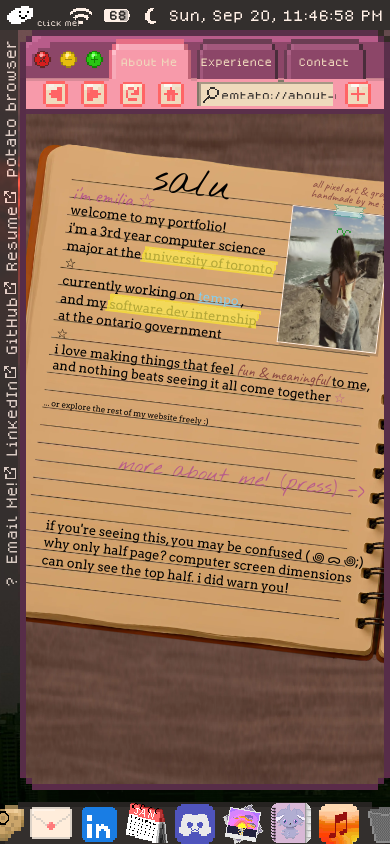
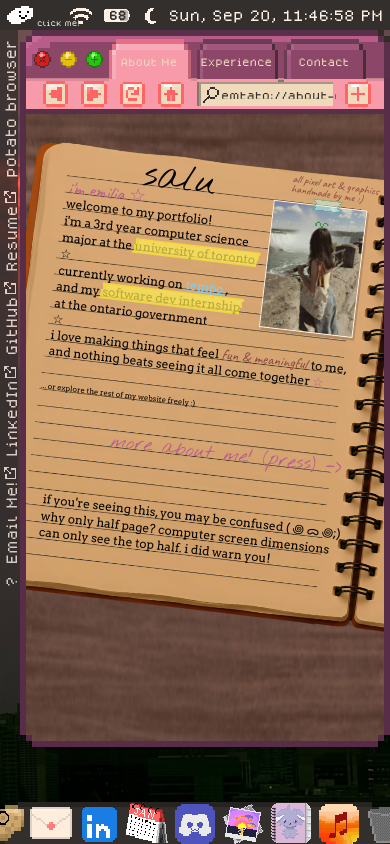
Before and after one commit to emtato/emtato-portfolio, a React (Vite) app: page / in a window 390 px wide. Built offline with nearby package versions, Linux system fonts and the light colour scheme.

Commit message:
mobile dock test fix try 2

```diff
--- a/src/components/browser/BrowserWindow.css
+++ b/src/components/browser/BrowserWindow.css
@@ -379,7 +379,7 @@
         width: 95vw;
         left: 5vw;
         top: 30px;
-        height: 90vh;
+        height: 85vh;
     }
 
     .browser-tabs-list {
```
Also changed, not shown: src/components/dock/dockApp/dockApp.css (+0 -8 lines).
